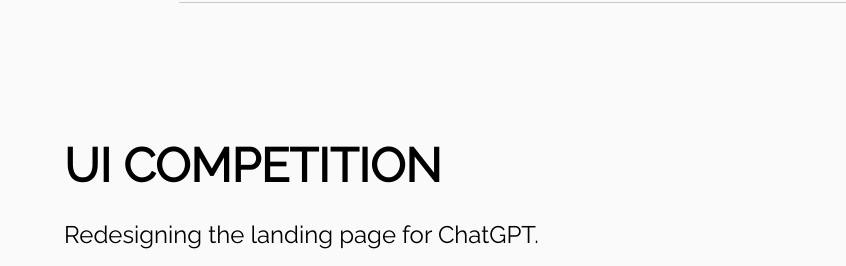
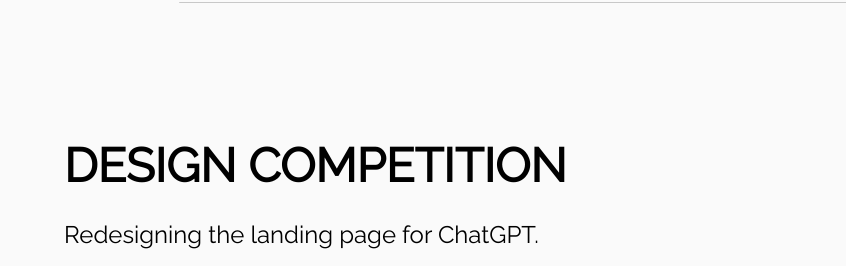
Before and after one commit to nihal0302/portfolio, a plain HTML site: page index.html in a window 1280 px wide. Shown: the part 1999-2265 px from the top of the page, 0-846 px from the left. Drawn offline with Linux system fonts and the light colour scheme.

Commit message:
Update index.html

```diff
--- a/index.html
+++ b/index.html
@@ -81,7 +81,7 @@
 
        <div class="project" id="project_3" style="position: relative;">
         <div class="description">
-        <h3>UI COMPETITION</h3>
+        <h3>DESIGN COMPETITION</h3>
         <p>Redesigning the landing page for ChatGPT.</p>
         <h6>Organised by <a href="https://www.webxcommunity.com" target="_blank">webXcommunity</a></h6>
         </br>
```
